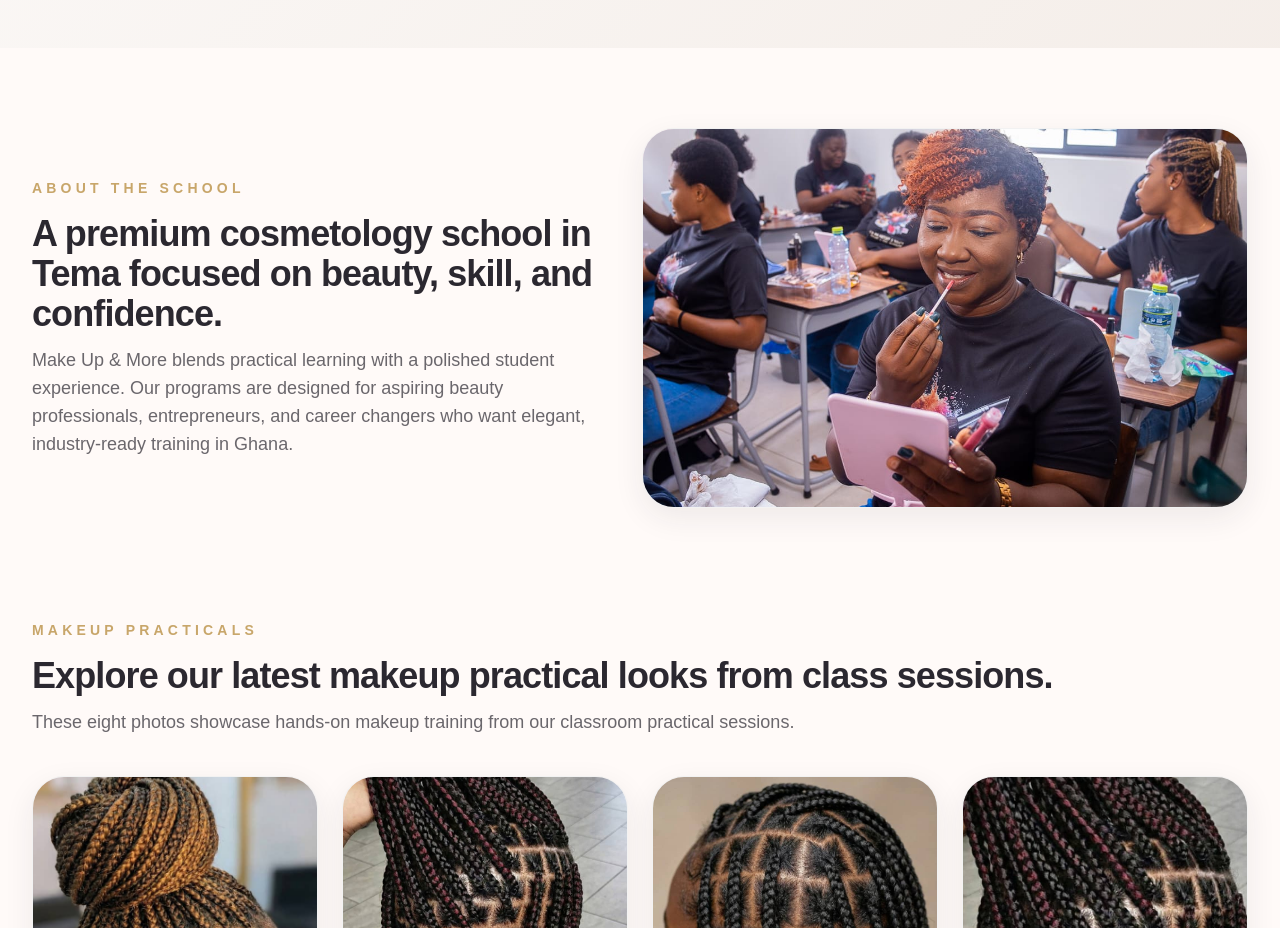
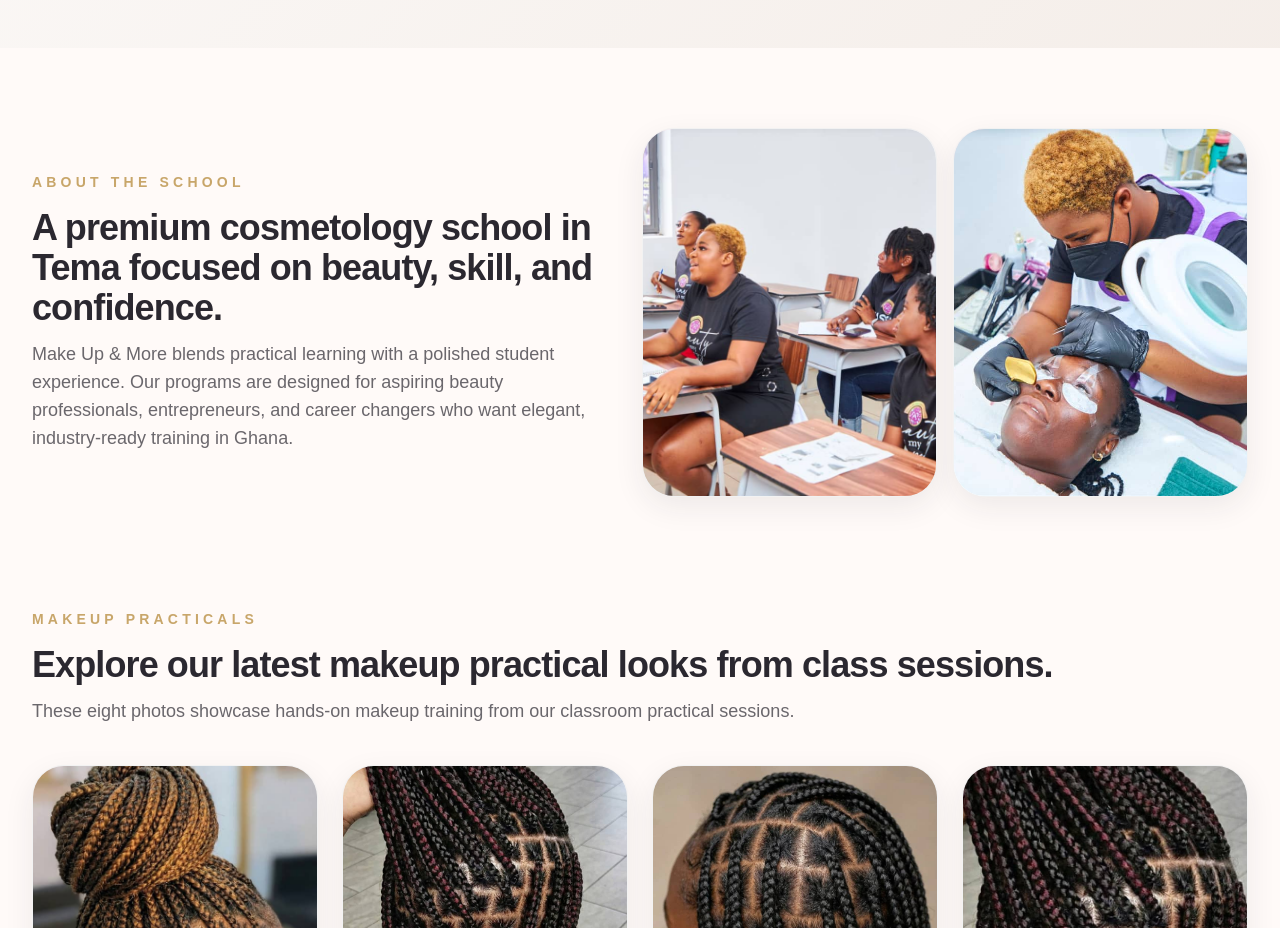
Before and after one commit to learngermanghana/email, a Next.js app: page / in a window 1280 px wide. Shown: the part 1360-2288 px from the top of the page. Built offline with nearby package versions, Linux system fonts and the light colour scheme.

Commit message:
Update About section with massage training images

```diff
--- a/src/app/page.tsx
+++ b/src/app/page.tsx
@@ -104,10 +104,14 @@ export default function HomePage() {
               description={`${siteConfig.shortName} blends practical learning with a polished student experience. Our programs are designed for aspiring beauty professionals, entrepreneurs, and career changers who want elegant, industry-ready training in Ghana.`}
             />
           </div>
-          <div className="overflow-hidden rounded-4xl border border-black/5 bg-white shadow-card">
-            <div className="relative aspect-[16/10] bg-gradient-to-br from-blush via-white to-nude">
-              <Image src={homepageImages.about.src} alt={homepageImages.about.alt} fill className="object-cover" sizes="(min-width: 1024px) 40vw, 100vw" />
-            </div>
+          <div className="grid gap-4 sm:grid-cols-2">
+            {[homepageImages.about.primary, homepageImages.about.secondary].map((item) => (
+              <div key={item.src} className="overflow-hidden rounded-4xl border border-black/5 bg-white shadow-card">
+                <div className="relative aspect-[4/5] bg-gradient-to-br from-blush via-white to-nude">
+                  <Image src={item.src} alt={item.alt} fill className="object-cover" sizes="(min-width: 1024px) 20vw, 100vw" />
+                </div>
+              </div>
+            ))}
           </div>
         </div>
       </section>
--- a/src/data/media-library.ts
+++ b/src/data/media-library.ts
@@ -4,8 +4,14 @@ export const homepageImages = {
     alt: 'Students training in a beauty classroom'
   },
   about: {
-    src: '/uploads/homepage/Personal grooming class 3.jpeg',
-    alt: 'Students during a personal grooming practical class'
+    primary: {
+      src: '/uploads/homepage/massage 1.jpeg',
+      alt: 'Students in a massage therapy practical session'
+    },
+    secondary: {
+      src: '/uploads/homepage/massage 2.jpeg',
+      alt: 'Hands-on massage training in class'
+    }
   },
   highlights: [
     {
```
